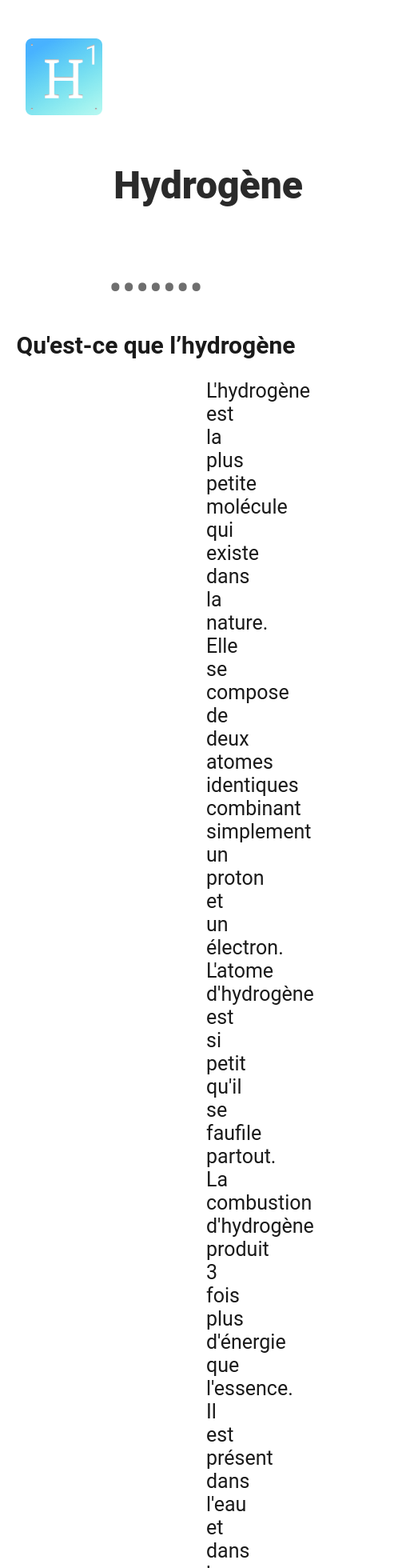
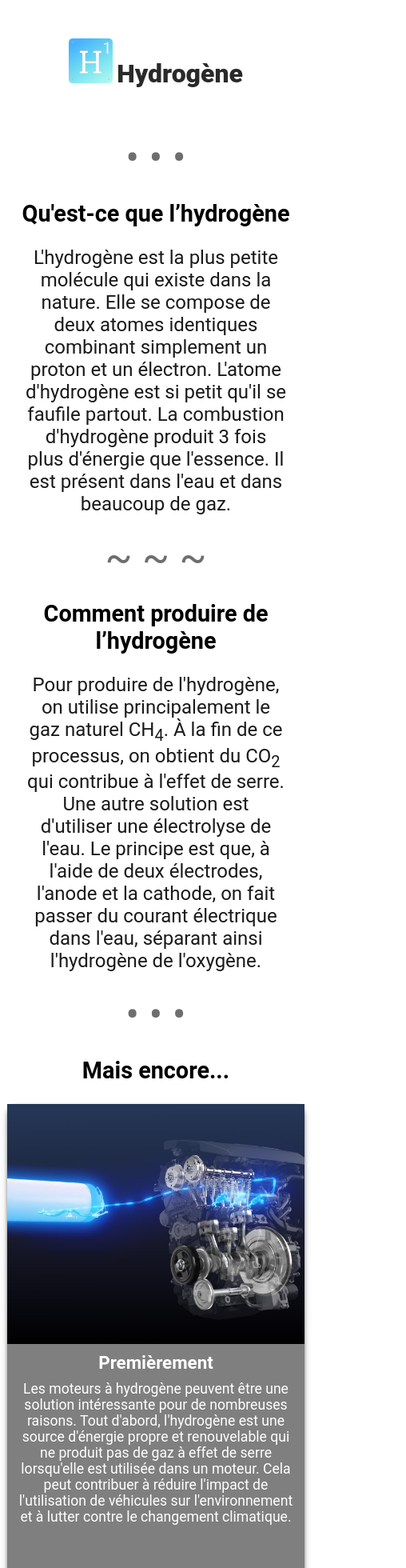
Before and after one commit to Imbwbl/first-lego-league-H1-website, a Svelte app: page / in a window 390 px wide. Shown: the top 1960 px of the page at 80% size, 508 px wide, since content can reach past the window. Built offline with nearby package versions, Linux system fonts and the light colour scheme.

Commit message:
responsive layout added

```diff
--- a/src/App.svelte
+++ b/src/App.svelte
@@ -1,9 +1,8 @@
 <main>
   <div class="headerTitle">
-    <a href="#" target="_blank" rel="noreferrer">
-      <img src="./logo.png" class="logo svelte" alt="Svelte Logo" />
-      <h1 class="title">Hydrogène</h1>
-    </a>
+    <span>
+      <h1 class="title"><img src="./logo.png" class="topLogo" alt="FLL Hydrogène" />Hydrogène</h1>
+    </span>
   </div>
   <hr class="hr1">
   <div>
@@ -67,18 +66,7 @@
 </main>
 
 <style>
-  .subtitle {
-    color: #1a1a1a;
-  }
-  .logo {
-    height: 6em;
-    padding: 1.5em;
 
-    float: left;
-    display: flex;
-    align-items: center;
-    justify-content: center;
-  }
   @keyframes scale {
     from {
       transform: scale(0) rotate(180deg);
@@ -94,10 +82,6 @@
     transition: all 500ms;
   }
 
-  .title {
-    float: right;
-    color: #2a2a2a;
-  }
   .headerTitle:hover{
     transition: all 500ms;
     filter: drop-shadow(0 0 2em #646cffaa);
--- a/src/app.css
+++ b/src/app.css
@@ -7,13 +7,18 @@
   margin-top: 1em;
   margin-bottom: 1em;
 }
+.topLogo {
+  width: 15%;
+  height: auto;
+  padding-right: 5px;
+}
 .hr2 {
   margin: 16px 0;
   border: 0;
   text-align: center;
 }
 .hr2:before {
-  content: "••••••••••••••••••••••••••••••••••••••••••••••••••••••••••••••••••••••••••••••••••••  ";
+  content: "~ ~ ~";
   font-size: 50px;
   color: #6e6e6e;
 }
@@ -25,7 +30,7 @@
 }
 
 .hr1:before {
-  content: "•••••••";
+  content: "• • •";
   font-size: 50px;
   color: #6e6e6e;
 }
@@ -33,30 +38,35 @@ h1 {
   padding: 3px;
   font-weight: 900;
   text-align: center;
-  font-size: 3em;
+  font-size: 2em;
+}
+.title {
+  color: #2a2a2a;
 }
 h2{
-  font-size: 30px;
+  font-size: 1.8em;
   transition: all 500ms;
 }
 
-h2:hover{
+/* h2:hover{
   font-size: 35px;
   transition: all 500ms;
   text-shadow: 4px 4px #558ABB;
 
-}
+} */
 p.subtitle{
-  padding-left: 10em;
-  padding-right: 10em;
-  font-size: 25px;
+  padding-left: 10%;
+  padding-right: 10%;
+  font-size: 1.2em;
+  color: #1a1a1a;
   transition: all 1000ms;
 }
 
+/*
 p.subtitle:hover{
   transition: all 500ms;
   text-shadow: 1px 1px #000000;
-}
+}*/
 
 .grid {
   display: flex;
@@ -67,11 +77,11 @@ p.subtitle:hover{
 .card {
   border-radius: 10px;
   position: relative;
-  width: 45%;
+  width: 600px;
   box-sizing: border-box;
   overflow: hidden;
   box-shadow: rgba(0, 0, 0, 0.4) 0px 2px 4px, rgba(0, 0, 0, 0.3) 0px 7px 13px -3px, rgba(0, 0, 0, 0.2) 0px -3px 0px inset;
-  margin: 0 30px 30px 0;
+  margin: 30px;
 }
 .card:hover {
   box-shadow: rgba(17, 17, 26, 0.1) 0px 8px 24px, rgba(17, 17, 26, 0.1) 0px 16px 56px, rgba(17, 17, 26, 0.1) 0px 24px 80px;
@@ -82,8 +92,9 @@ p.subtitle:hover{
   margin-right: 0;
 }
 
-.card img {
+.card > img {
   width: 100%;
+  max-width: 600px;
   height: 100%;
   object-fit: cover;
 }
@@ -110,59 +121,52 @@ p.subtitle:hover{
 
 .card-overlay h3 {
   color: white;
-  font-size: 2.8em;
+  font-size: 1.4em;
   margin: 10px;
 }
 
 .card-overlay p {
   color: white;
-  font-size: 2.5vh;
+  font-size: 1.1em;
   margin: 0 80px;
 }
 
-/*
-.figuresContainer{
-
-  display: flex;
-  flex-wrap: wrap;
-  justify-content: center;
-
+@media screen and (max-width : 980px) {
+  p.subtitle{
+    padding-left: 1em;
+    padding-right: 1em;
+    font-size: 1.5em;
   }
-#block_1 {
-  background-size: 10% 10%;
-  background: url("/Toyota.jpg") no-repeat center;
+  .card {
+    margin: 1px;
   }
-
-#block_2 {
-  background-size: cover;
-  background: url("https://mobile.ledesk.ma/wp-content/uploads/2022/01/Hydrogene-vert.jpg") no-repeat center;
+  .card-overlay p {
+    margin: 0 10px;
   }
-
-#block_3 {
-  background-size: cover;
-  background: url("https://www.vaillant.ch/local-media/b2c/heizungsratgeber/moderne-technologien/wasserstoff-1876-x-1055-px-fr-blau-2097413-format-16-9@392@retina.jpg") no-repeat center;
 }
-
-#block_4 {
-  background-size: cover;
-  background: url("https://www.georges.ch/wp-content/uploads/2022/05/hydrogene.jpg") no-repeat center;
+@media screen and (max-width : 500px) {
+  p.subtitle{
+    padding-left: 1em;
+    padding-right: 1em;
+    font-size: 1.5em;
   }
-.image-block>div{
-  transition: all 300ms;
-  position: absolute;
-  bottom: -30%;
-  background-color: rgba(0,0,0,0.05);
-
+  .card {
+    margin: 1px;
+    overflow: visible;
+    /* height: 600px; */
   }
-.image-block>div:hover{
-  bottom: 20px;
+  .card-overlay {
+    opacity: 100%;
+    margin-top: 300px;
+    /* margin-top: 300px; */
   }
-.image-block{
-  position: relative;
-  height: 200px;
-  width: 80vh;
-  box-sizing: border-box;
-  overflow: hidden;
-  box-shadow: rgba(0, 0, 0, 0.1) 0px 4px 12px;
+  .card > img {
+    width: 100%;
+    max-width: 600px;
+    max-height: 300px;
+    height: 300px;
+    display: block;
+    padding-bottom: 300px;
+    /* object-fit: cover; */
   }
-*/
+}
```
Also changed, not shown: 5 other files (tests, documents, lock files or other folders). Lines whose indentation alone changed are shown as unchanged.
